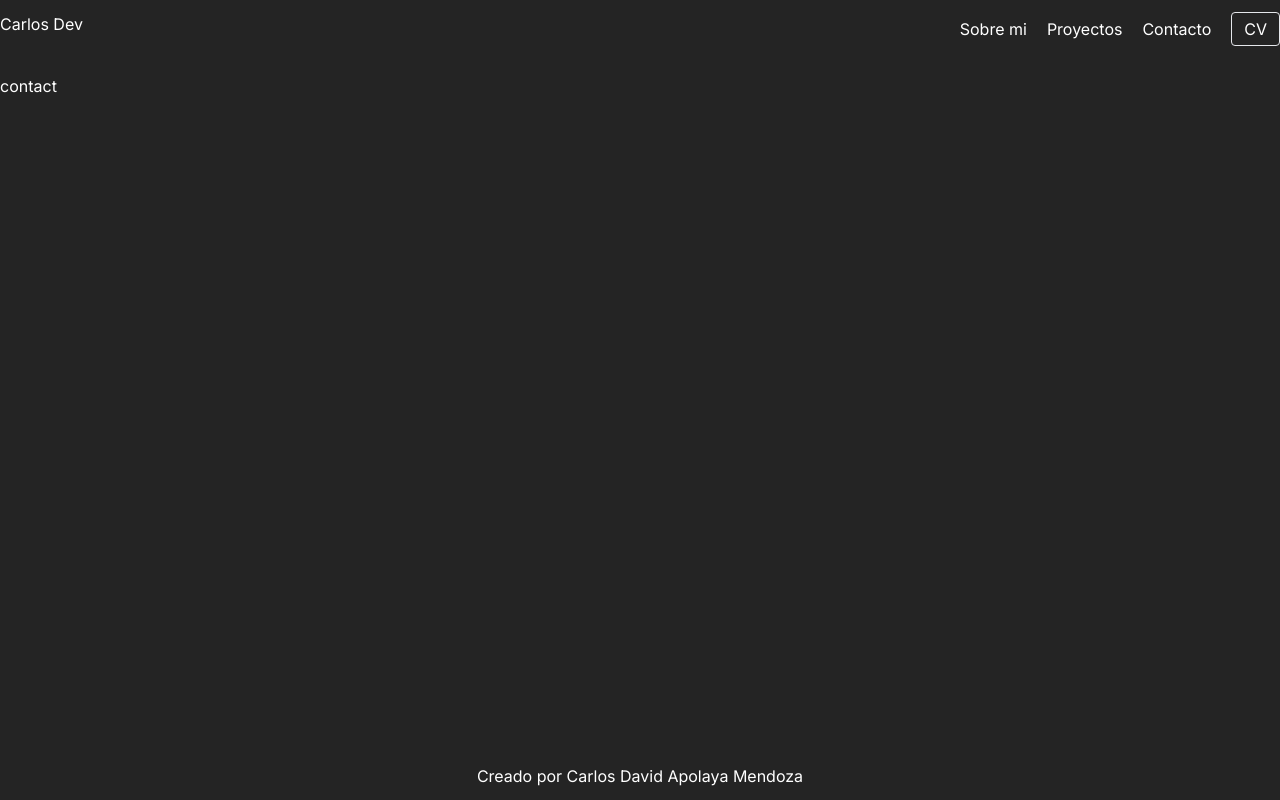
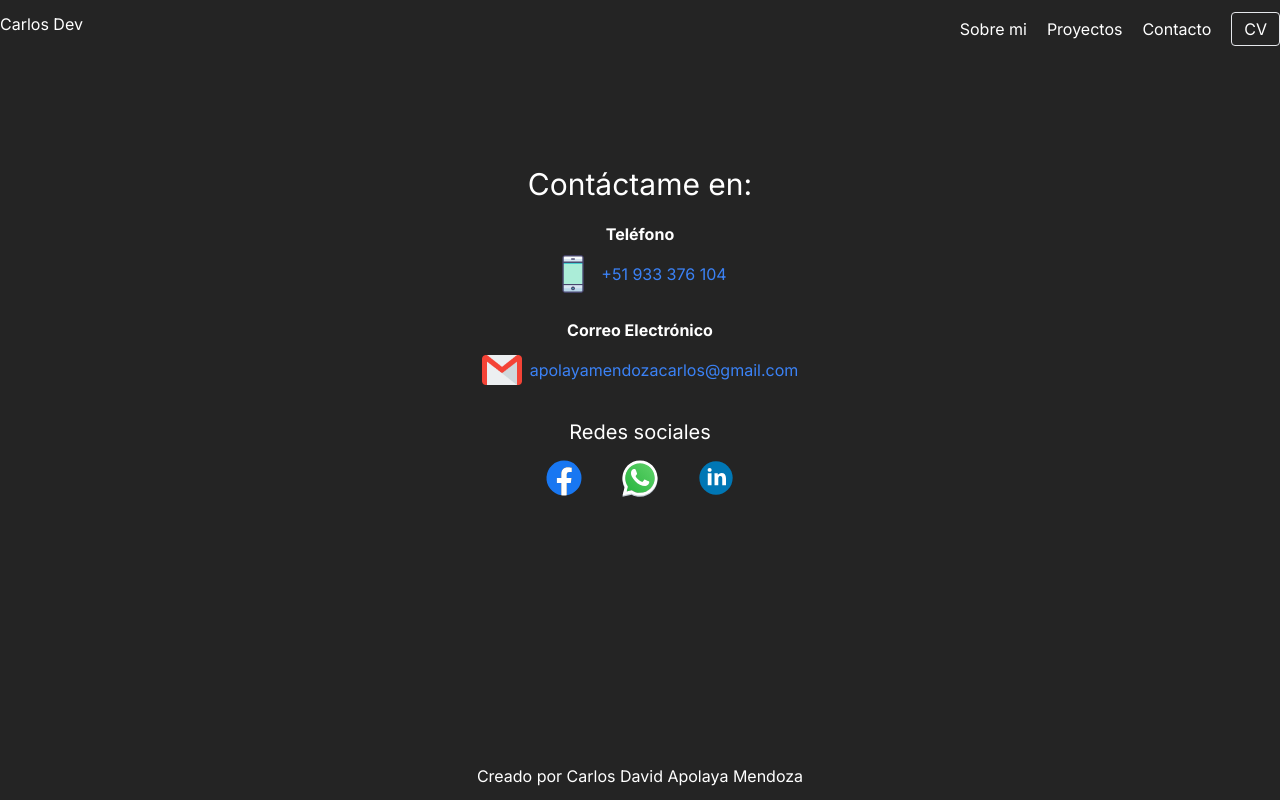
Before and after one commit to CarlosDavid-AM/carlos-dev, a Next.js app: page /contact in a window 1280 px wide. Built offline with nearby package versions, Linux system fonts and the light colour scheme.

Commit message:
Page Contact V.2 y CV incluido

```diff
--- a/src/app/contact/page.tsx
+++ b/src/app/contact/page.tsx
@@ -1,8 +1,53 @@
+/* eslint-disable @next/next/no-img-element */
 const contact = () => {
   return (
-    <div className="container mx-auto">
-      contact
+    <div className='mt-8 items-center justify-center'>
+      <div className='container mx-auto text-center p-5'>
+        <h2 className='text-3xl mt-10'>
+          Contáctame en:
+        </h2>
+        <div className='mt-5'>
+          <div className='mb-4'>
+            <span className='font-bold'>
+              Teléfono
+            </span>
+            <div className='flex items-center justify-center p-2'>
+              <img src='/imagenes/contact/telefono.png' alt='teléfono' className='mr-2 h-10 w-10' />
+              <a href='tel:933376104' target='_blank' className='text-blue-500'>
+                +51 933 376 104
+              </a>
+            </div>
+          </div>
+          <div className='mb-4'>
+            <span className='font-bold'>
+              Correo Electrónico
+            </span>
+            <div className='flex items-center justify-center p-2'>
+              <img src='/imagenes/contact/gmail.png' alt='correo' className='mr-2 h-10 w-10' />
+              <a href='mailto:apolayamendozacarlos@gmail.com' target='_blank' className='text-blue-500'>
+                apolayamendozacarlos@gmail.com
+              </a>
+            </div>
+          </div>
+        </div>
+
+        <h3 className='text-xl mt-5'>
+          Redes sociales
+        </h3>
+        <div className='flex justify-center mt-3 gap-x-9'>
+          <a href='https://www.facebook.com/david.apolaya.526/' target='_blank'>
+            <img src='/imagenes/contact/facebook.svg' alt='facebook' className='h-10 w-10' />
+          </a>
+          <a href='tel:933376104'>
+            <img src='/imagenes/contact/whatsapp.svg' alt='Whatsapp' className='h-10 w-10' />
+          </a>
+          <a href='https://www.linkedin.com/in/carlosdavidfront-end' target='_blank'>
+            <img src='/imagenes/contact/linkedin.svg' alt='Linkedin' className='h-10 w-10' />
+          </a>
+        </div>
+      </div>
     </div>
+
   )
 }
 
--- a/src/components/MainHeader.tsx
+++ b/src/components/MainHeader.tsx
@@ -9,8 +9,10 @@ const MainHeader = (): JSX.Element => {
           <li> <Link href='/about'>Sobre mi</Link> </li>
           <li> <Link href='/projects'>Proyectos</Link> </li>
           <li> <Link href='/contact'>Contacto</Link> </li>
-          <li className='border rounded py-1 px-3 cursor-pointer'>
-            CV
+          <li className='border rounded py-1 px-3 cursor-pointer hover:bg-slate-900'>
+            <a href='https://drive.google.com/file/d/137CADqcXvq6n8fldumlbEcIrSK_r4wEh/view?usp=sharing' target='_blank'>
+              CV
+            </a>
           </li>
         </div>
       </ol>
```
